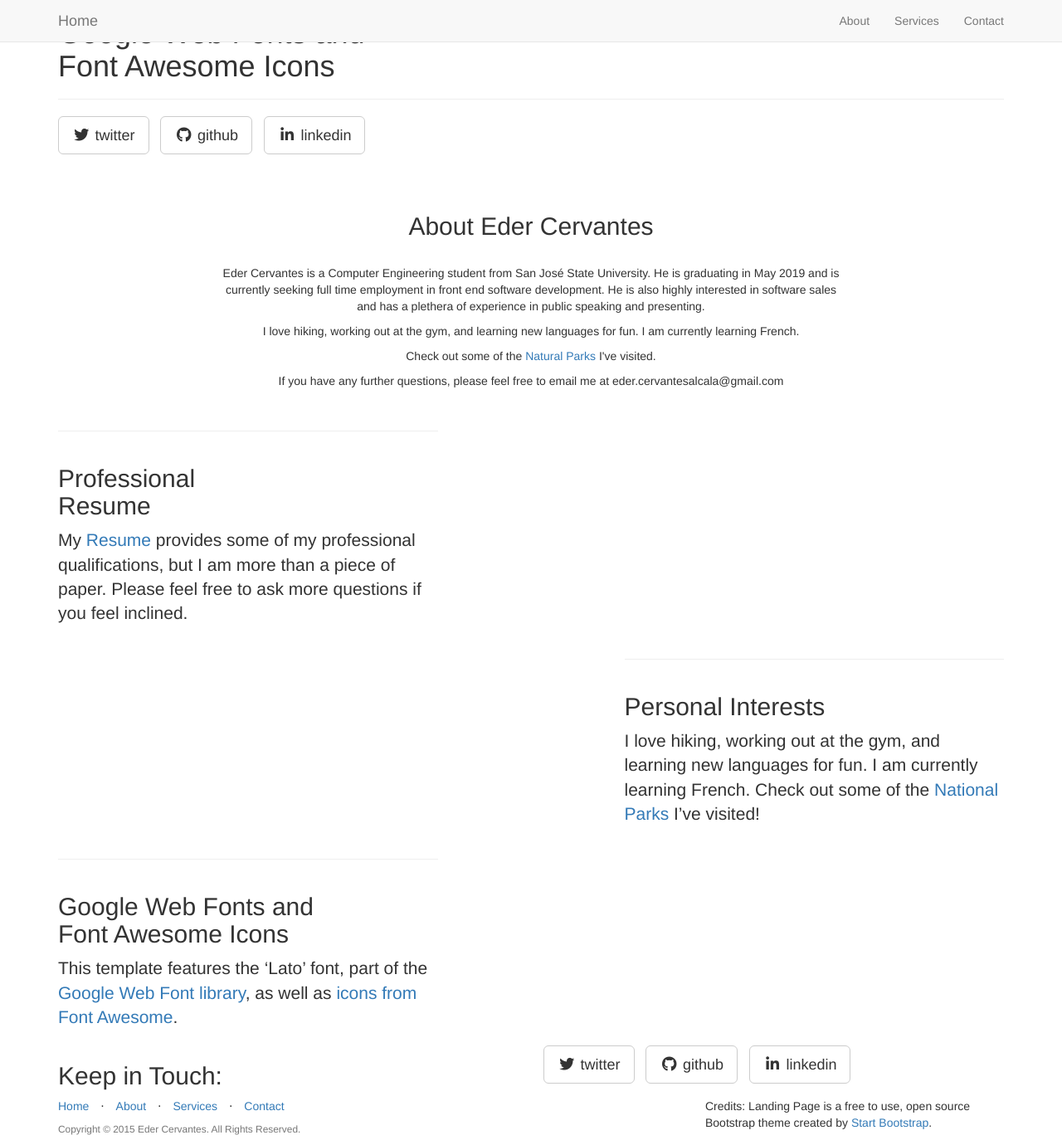
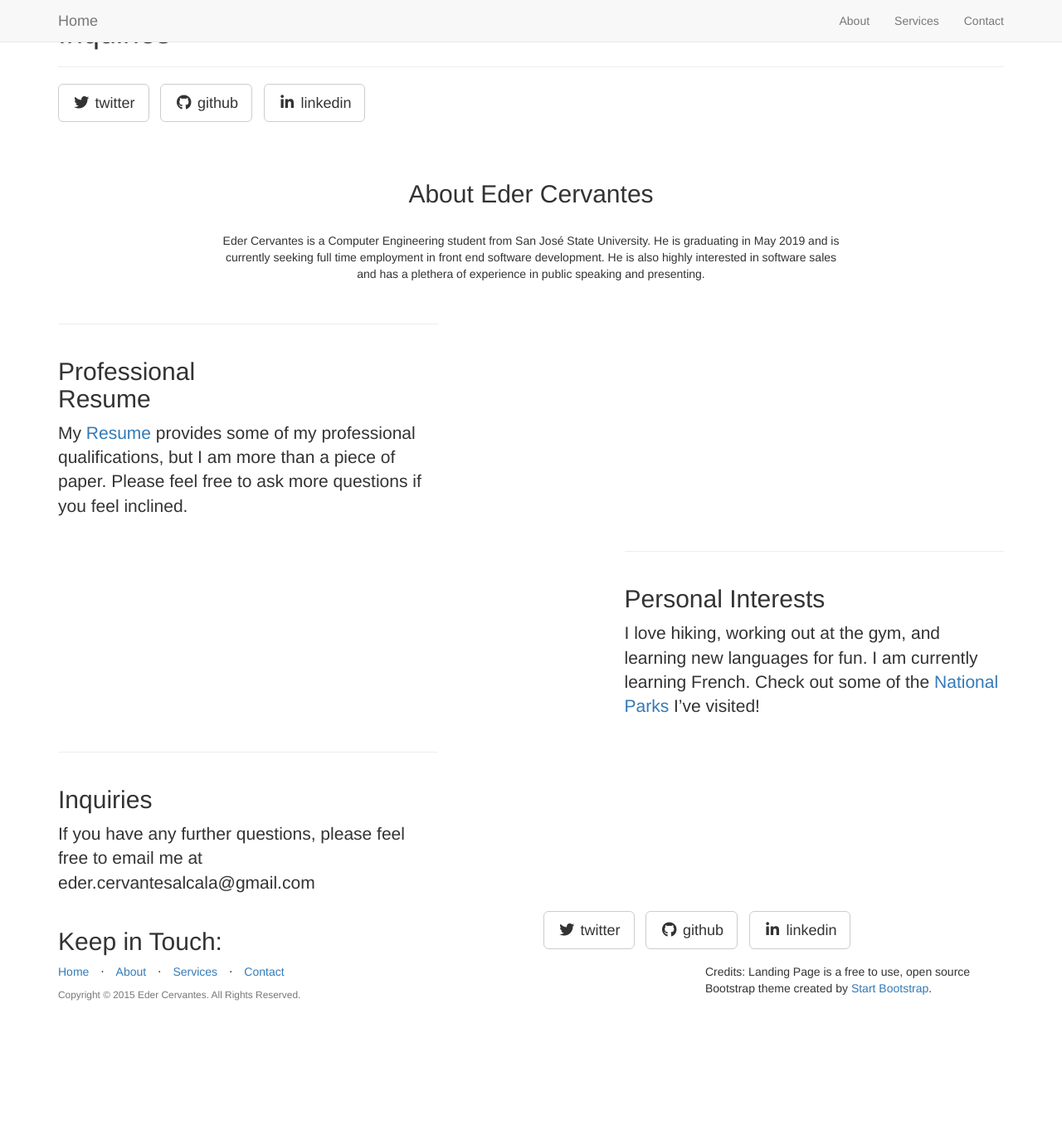
Before and after one commit to edercervantes/edercervantes.github.io, a Jekyll site: the page built from _posts/2014-09-23-services-3.markdown, in a window 1280 px wide and 1380 px high. Shown: the whole window at 83% size. Built offline with Jekyll 4.4.1, drawn with Linux system fonts in a browser that asks for light colours; nearby versions of some CDN libraries; library files that are not in the unit come from our copies.

Commit message:
changing all services

```diff
--- a/_includes/about.html
+++ b/_includes/about.html
@@ -6,9 +6,6 @@
               <h2>About Eder Cervantes</h2>
               <br/>
                 <p>Eder Cervantes is a Computer Engineering student from San José State University. He is graduating in May 2019 and is currently seeking full time employment in front end software development. He is also highly interested in software sales and has a plethera of experience in public speaking and presenting.</p>
-                <p>I love hiking, working out at the gym, and learning new languages for fun. I am currently learning French.</p>
-                <p>Check out some of the <a href="https://www.dropbox.com/sh/fhhmdooicgaxaob/AAD_-dnNCAG2Og3oF0iDdMtfa?dl=0">Natural Parks</a> I've visited.</p>
-                <p>If you have any further questions, please feel free to email me at eder.cervantesalcala@gmail.com</p>
                 <br/>
               </div>
         </div>
--- a/_posts/2014-09-23-services-3.markdown
+++ b/_posts/2014-09-23-services-3.markdown
@@ -2,7 +2,7 @@
 layout: default
 img: phones.png
 category: Services
-title: Google Web Fonts and<br>Font Awesome Icons
+title: Inquiries
 description: |
 ---
-This template features the 'Lato' font, part of the [Google Web Font library](http://www.google.com/fonts), as well as [icons from Font Awesome](http://fontawesome.io).
+If you have any further questions, please feel free to email me at eder.cervantesalcala@gmail.com
```
